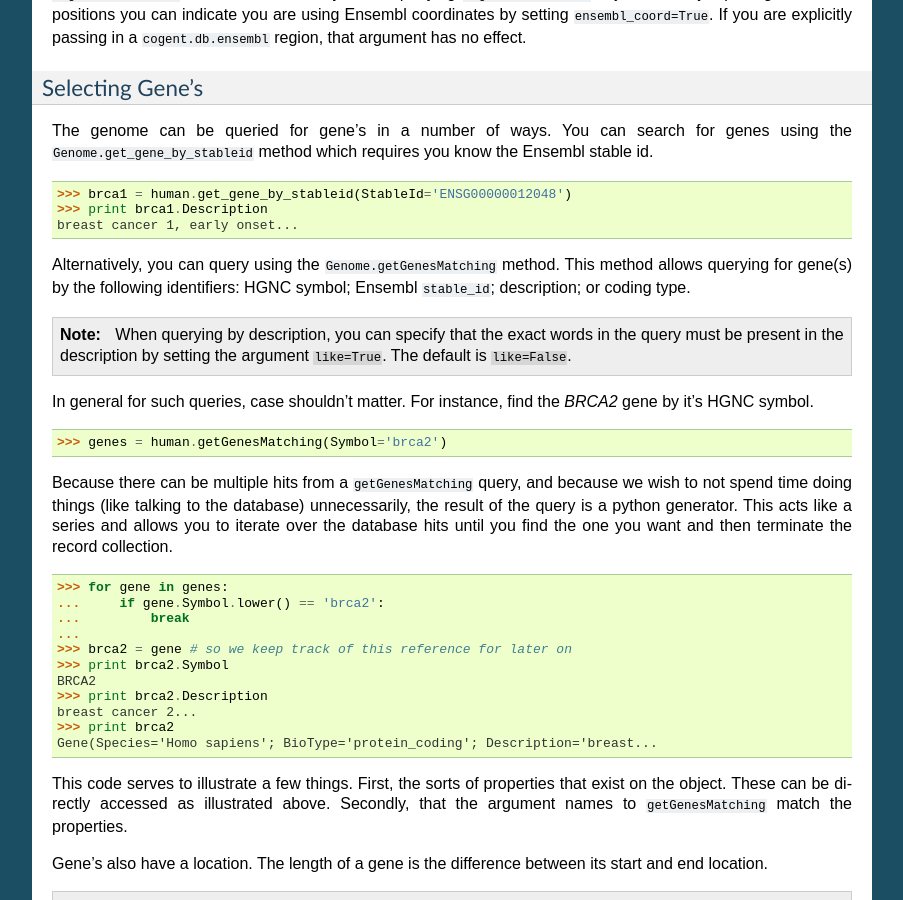
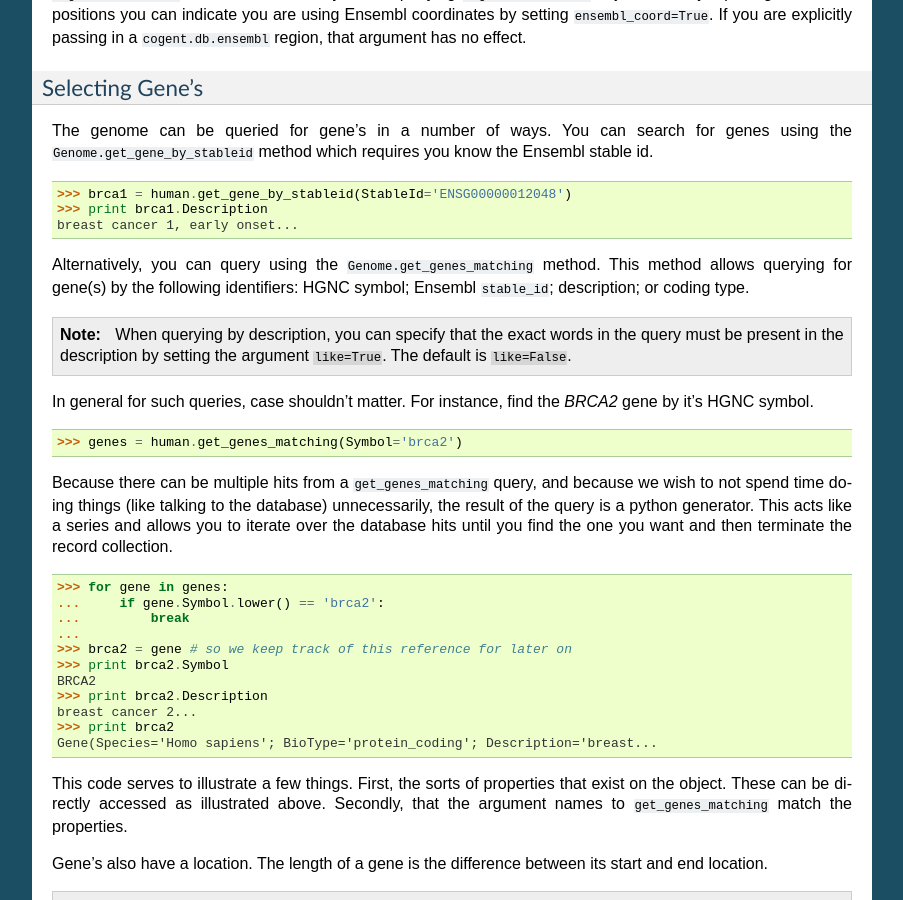
Before and after one commit to cogent3/ensembldb3, a Sphinx documentation site: the page built from doc/query_ensembl.rst, in a window 1280 px wide and 900 px high, scrolled down 1983 px. Shown: the whole window, without its empty margins (198-1101 px from the left). Built offline with Sphinx 7.4.7, drawn with Linux system fonts in a browser that asks for light colours; formulas are drawn with MathJax 3; some of the changed text lies outside the part shown.

Commit message:
getGenesMatching to get_genes_matching

```diff
--- a/doc/query_ensembl.rst
+++ b/doc/query_ensembl.rst
@@ -105,7 +105,7 @@ The genome can be queried for gene's in a number of ways. You can search for gen
     >>> print brca1.Description
     breast cancer 1, early onset...
 
-Alternatively, you can query using the ``Genome.getGenesMatching`` method. This method allows querying for gene(s) by the following identifiers: HGNC symbol; Ensembl ``stable_id``; description; or coding type.
+Alternatively, you can query using the ``Genome.get_genes_matching`` method. This method allows querying for gene(s) by the following identifiers: HGNC symbol; Ensembl ``stable_id``; description; or coding type.
 
 .. note:: When querying by description, you can specify that the exact words in the query must be present in the description by setting the argument ``like=True``. The default is ``like=False``.
 
@@ -113,9 +113,9 @@ In general for such queries, case shouldn't matter. For instance, find the *BRCA
 
 .. doctest::
 
-    >>> genes = human.getGenesMatching(Symbol='brca2')
+    >>> genes = human.get_genes_matching(Symbol='brca2')
 
-Because there can be multiple hits from a ``getGenesMatching`` query, and because we wish to not spend time doing things (like talking to the database) unnecessarily, the result of the query is a python generator. This acts like a series and allows you to iterate over the database hits until you find the one you want and then terminate the record collection.
+Because there can be multiple hits from a ``get_genes_matching`` query, and because we wish to not spend time doing things (like talking to the database) unnecessarily, the result of the query is a python generator. This acts like a series and allows you to iterate over the database hits until you find the one you want and then terminate the record collection.
 
 .. doctest::
 
@@ -131,7 +131,7 @@ Because there can be multiple hits from a ``getGenesMatching`` query, and becaus
     >>> print brca2
     Gene(Species='Homo sapiens'; BioType='protein_coding'; Description='breast...
 
-This code serves to illustrate a few things. First, the sorts of properties that exist on the object. These can be directly accessed as illustrated above. Secondly, that the argument names to ``getGenesMatching`` match the properties.
+This code serves to illustrate a few things. First, the sorts of properties that exist on the object. These can be directly accessed as illustrated above. Secondly, that the argument names to ``get_genes_matching`` match the properties.
 
 Gene's also have a location. The length of a gene is the difference between its start and end location.
 
@@ -218,7 +218,7 @@ The genome can be queried for any of these types, for instance we'll query for `
 
 .. doctest::
 
-    >>> rRNA_genes = human.getGenesMatching(BioType='rRNA')
+    >>> rRNA_genes = human.get_genes_matching(BioType='rRNA')
     >>> count = 0
     >>> for gene in rRNA_genes:
     ...     print gene
```
Also changed, not shown: doc/ensembl_snips.rst (+4 -4 lines), 3 other files.
